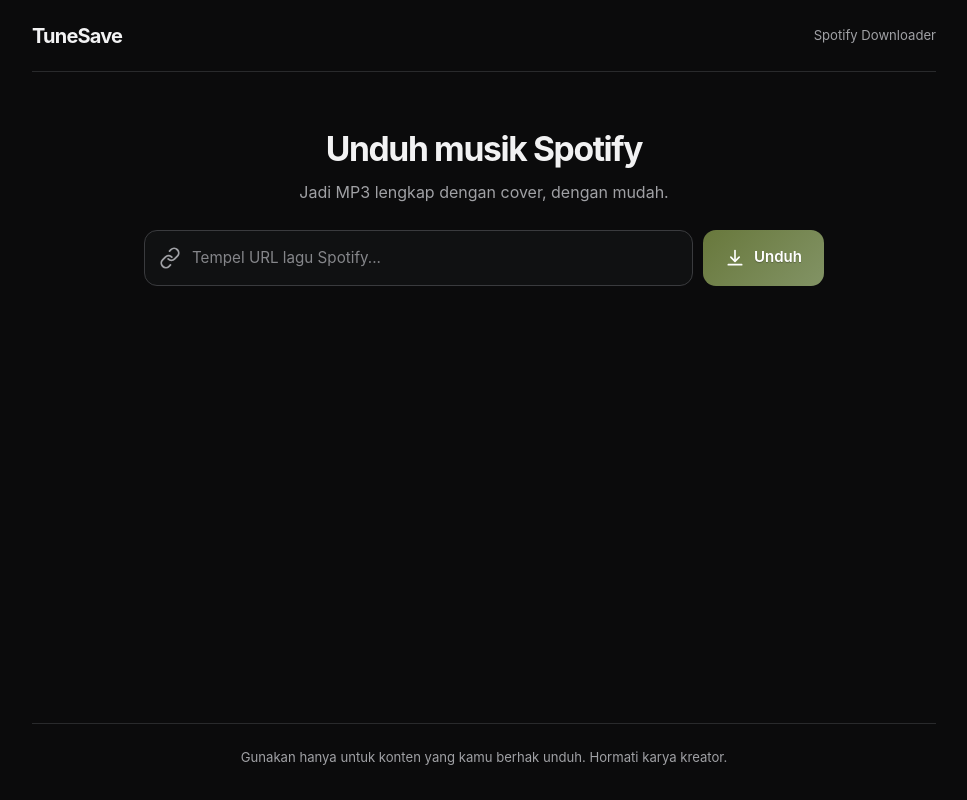
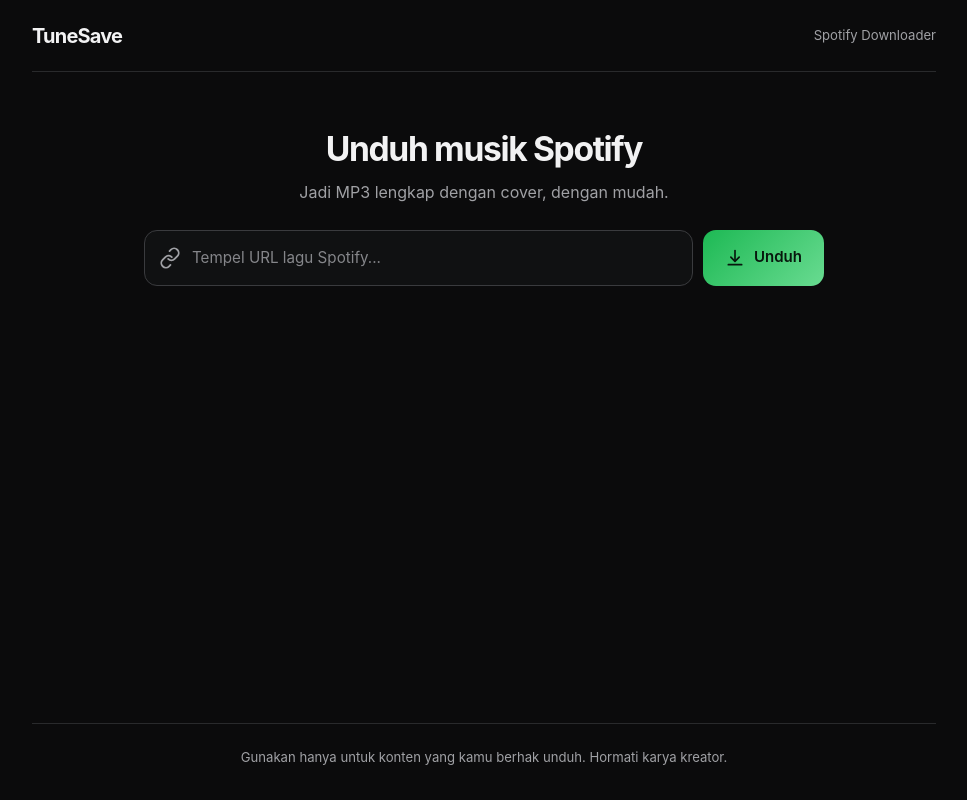
Before and after one commit to zero-route/Spotify-downloader, a Next.js app: page / in a window 1280 px wide. Shown: the whole page, without its empty margins (156-1123 px from the left). Built offline with nearby package versions, Linux system fonts and the light colour scheme.

Commit message:
update globals.css Change combo color web

```diff
--- a/app/globals.css
+++ b/app/globals.css
@@ -195,13 +195,13 @@
 }
 
 .btn-primary {
-  background: linear-gradient(135deg, #68783c 0%, #829365 100%);
-  color: #fff;
-  text-shadow: 0 1px 1px rgba(0, 0, 0, 0.25);
+  background: linear-gradient(135deg, #1DB954 0%, #69DB91 100%);
+  color: #07170D;
+  text-shadow: none;
 }
 
 .btn-primary:hover:not(:disabled) {
-  filter: brightness(1.1);
+  filter: brightness(1.06);
 }
 
 .btn-primary .spinner {
```
